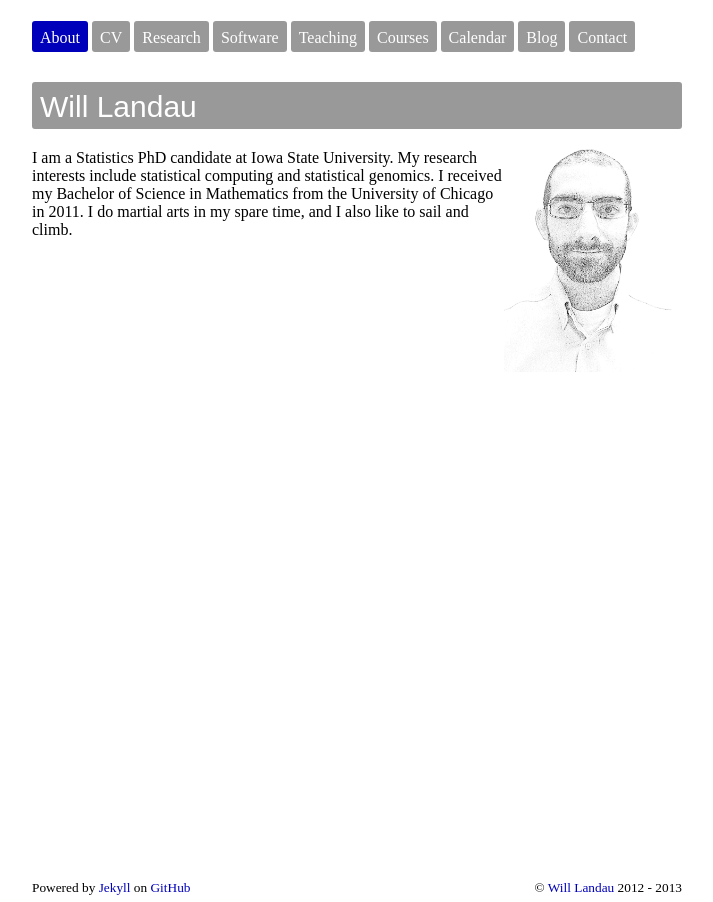
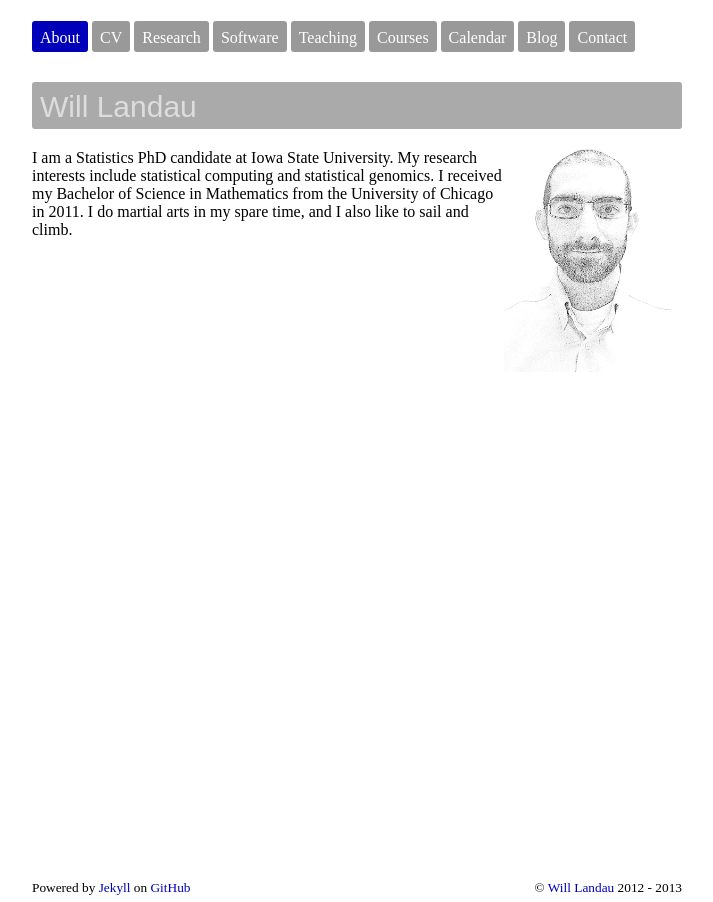
Before and after one commit to wlandau/wlandau.github.io, a Jekyll site: the page built from index.html, in a window 1280 px wide. Shown: the whole page, without its empty margins (303-1016 px from the left). Built offline with Jekyll 4.4.1, drawn with Linux system fonts in a browser that asks for light colours; nearby versions of some CDN libraries.

Commit message:
playing with headings

```diff
--- a/css/wml-custom.css
+++ b/css/wml-custom.css
@@ -18,8 +18,8 @@ h1{
   font-size: 30px;
   border-radius: 3px;
   padding: 8px 8px 5px 8px;
-  background: #999999;
-  color: white;
+  background: #AAAAAA;
+  color: #DDDDDD;
 }
 
 h2{
```
